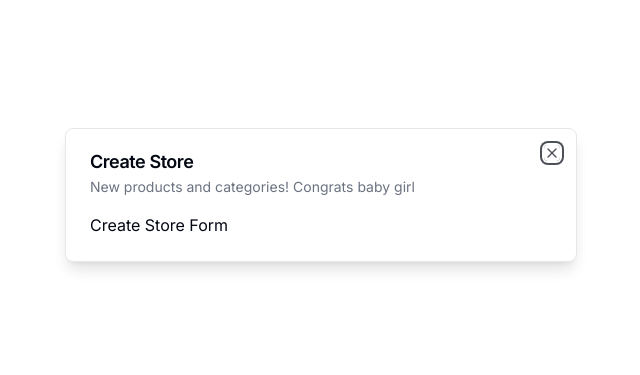
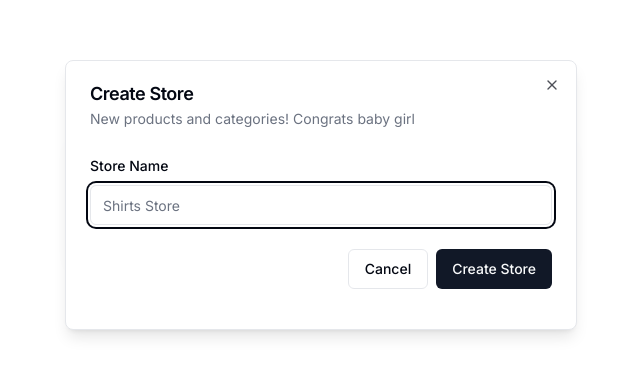
Before and after one commit to Stanwukong/ecommerce, a Next.js app: page / in a window 1280 px wide. Shown: the part 205-580 px from the top of the page, without its empty margins (319-959 px from the left). Built offline with nearby package versions, Linux system fonts and the light colour scheme.

Commit message:
Created Store Modal form

```diff
--- a/components/modals/store-modal.tsx
+++ b/components/modals/store-modal.tsx
@@ -2,10 +2,29 @@
 
 import { useStoreModal } from "@/hooks/use-store-modal"
 import Modal from "@/components/ui/modal"
+import * as z from "zod"
+import { useForm } from "react-hook-form"
+import { zodResolver } from "@hookform/resolvers/zod"
+import { Form, FormControl, FormField, FormItem, FormLabel, FormMessage } from "@/components/ui/form"
+import { Input } from "@/components/ui/input"
+import { Button } from "@/components/ui/button"
+
+const formSchema = z.object({
+    name: z.string().min(1),
+})
 
 export const StoreModal = () => {
+    const storeModal = useStoreModal();
+    const form = useForm<z.infer<typeof formSchema>>({
+        resolver: zodResolver(formSchema),
+        defaultValues: {
+            name: "",
+        }
+    });
 
-    const storeModal = useStoreModal();
+    const onSubmit = async (values: z.infer<typeof formSchema>) => {
+        console.log(values)
+    }
 
     return (
         <Modal
@@ -14,7 +33,31 @@
             isOpen={storeModal.isOpen}
             onClose={storeModal.onClose}
         >
-            Create Store Form
+            <div>
+                <div className="space-y-4 py-2 pb-4">
+                    <Form {...form}>
+                        <form onSubmit={form.handleSubmit(onSubmit)}>
+                            <FormField
+                                control={form.control}
+                                name="name"
+                                render={({ field }) => (
+                                    <FormItem>
+                                        <FormLabel>Store Name</FormLabel>
+                                        <FormControl>
+                                            <Input placeholder="Shirts Store" {...field} />
+                                        </FormControl>
+                                        <FormMessage />
+                                    </FormItem>
+                                )}
+                            />
+                            <div className="pt-6 space-x-2 flex items-center justify-end w-full">
+                                <Button variant={"outline"} onClick={storeModal.onClose}>Cancel</Button>
+                                <Button type="submit">Create Store</Button>
+                            </div>
+                        </form>
+                    </Form>
+                </div>
+            </div>
         </Modal>
     )
 }
```
